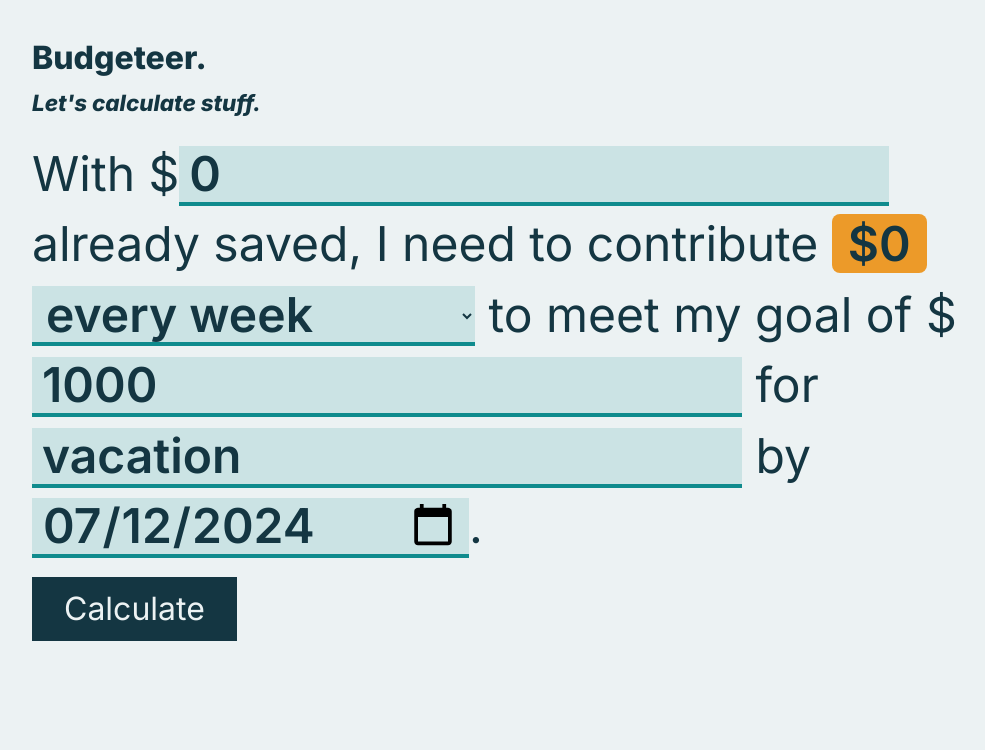
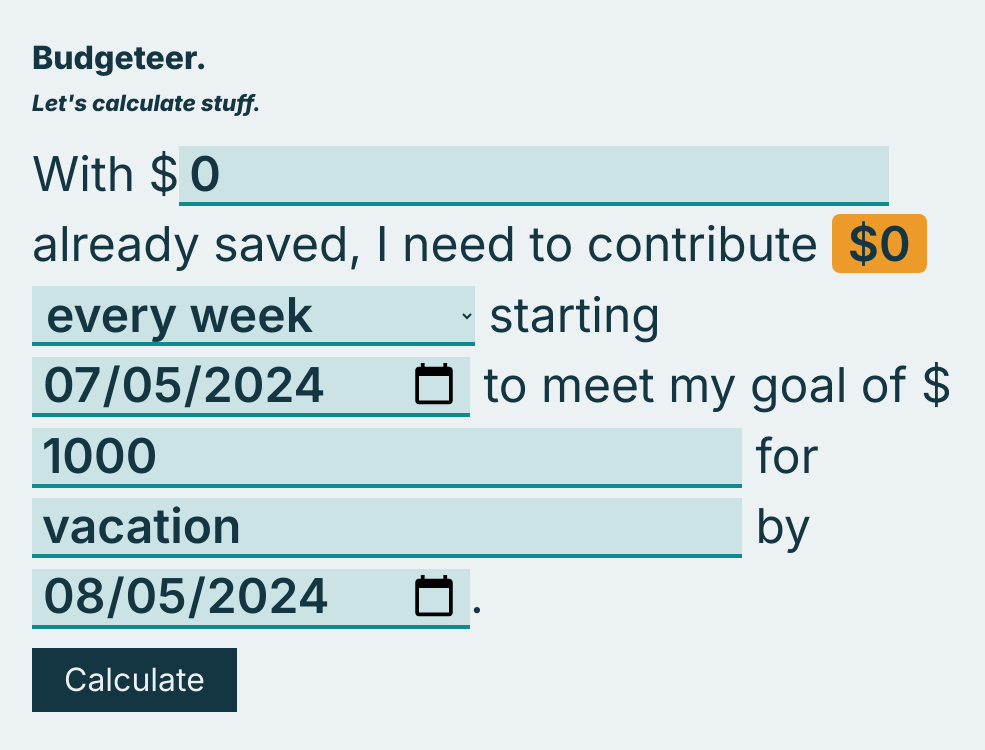
Before and after one commit to jessiejalca/budgeteer, a React (Vite) app: page / in a window 1280 px wide. Shown: the top 750 px of the page, without its empty margins (143-1128 px from the left). Built offline with nearby package versions, Linux system fonts and the light colour scheme.

Commit message:
feat: allow user to set starting date for funding schedule
REASON
- make it easier for users to plan their funding schedule

CHANGES
- add a date input field for users to set the starting date
- include the starting date in calculation
- update the default target date to a month from today

```diff
--- a/src/components/Calculator.tsx
+++ b/src/components/Calculator.tsx
@@ -8,11 +8,17 @@ const Calculator = () => {
     React.useState<string>("weekly");
   const [amountPerPeriod, setAmountPerPeriod] = React.useState<number>(0);
 
-  // Set the default date to a week from today
-  const aWeekFromToday: string = new Date(Date.now() + 7 * 24 * 60 * 60 * 1000)
+  // Set the default starting date to today
+  const today: string = new Date().toISOString().split("T")[0];
+  const [startingDate, setStartingDate] = React.useState<string>(today);
+
+  // Set the default target date to a month from today
+  const aMonthFromToday: string = new Date(
+    new Date().setMonth(new Date().getMonth() + 1)
+  )
     .toISOString()
     .split("T")[0];
-  const [targetDate, setTargetDate] = React.useState<string>(aWeekFromToday);
+  const [targetDate, setTargetDate] = React.useState<string>(aMonthFromToday);
 
   // Get the value of the selected frequency
   const handleFrequencyChange = (
@@ -97,13 +103,21 @@ const Calculator = () => {
               <option value="monthly">every month</option>
             </select>
           </label>{" "}
+          starting {/* starting date */}
+          <label>
+            <input
+              type="date"
+              value={startingDate}
+              onChange={(e) => setStartingDate(e.target.value)}
+            />
+          </label>{" "}
           to meet my goal of {/* goal amount */}
           <label>
             $
             <input
               type="number"
+              min={100}
               placeholder={goalAmount.toString()}
-              min={100}
               onChange={(e) => setGoalAmount(Number(e.target.value))}
             />
           </label>{" "}
@@ -119,9 +133,9 @@ const Calculator = () => {
           <label>
             <input
               type="date"
+              min={aMonthFromToday}
               value={targetDate}
               onChange={(e) => setTargetDate(e.target.value)}
-              min={aWeekFromToday}
             />
           </label>
           .
```
